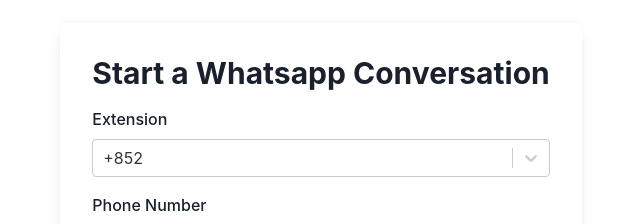
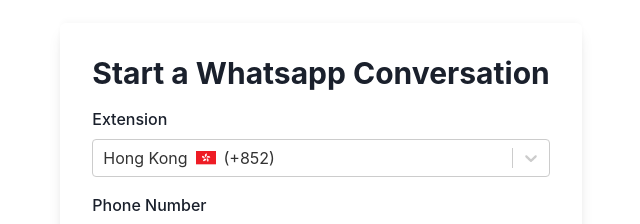
Before and after one commit to andychowhh/whatsapp-conversation-starter, a React (Create React App) app: page / in a window 1280 px wide. Shown: the part 212-436 px from the top of the page, without its empty margins (319-959 px from the left). Built offline with nearby package versions, Linux system fonts and the light colour scheme.

Commit message:
Update UI

```diff
--- a/src/components/DialCodeSelect/DialCodeSelectStyles.ts
+++ b/src/components/DialCodeSelect/DialCodeSelectStyles.ts
@@ -6,8 +6,7 @@ export const colorStyles = {
     minWidth: '110px'
   }),
   menu: (styles: CSSObjectWithLabel) => ({
-    ...styles,
-    width: 'auto'
+    ...styles
   }),
   option: (styles: CSSObjectWithLabel) => {
     return {
--- a/src/components/DialCodeSelect/index.tsx
+++ b/src/components/DialCodeSelect/index.tsx
@@ -29,14 +29,12 @@ interface DialCodeSelectProp {
 
 const { Option, SingleValue } = components;
 
-const IconOption = (props: OptionProps<FormattedCountryCode>) => {
-  const { label, value, dialCode } = props.data;
+const ExtensionLabel = ({ label, value, dialCode }: FormattedCountryCode) => {
   const CountryFlag = hasFlag(value)
     ? CountryFlags[value as keyof typeof CountryFlags]
     : () => <></>;
 
   return (
-    <Option {...props}>
     <HStack data-cy={`select-option-${label}`}>
       <Box whiteSpace="nowrap">{label}</Box>
       <Box w="20px" h="20px" display="flex" alignItems="center">
@@ -44,13 +42,23 @@ const IconOption = (props: OptionProps<FormattedCountryCode>) => {
       </Box>
       <Box>{`(+${dialCode})`}</Box>
     </HStack>
+  );
+};
+
+const IconOption = (props: OptionProps<FormattedCountryCode>) => {
+  return (
+    <Option {...props}>
+      <ExtensionLabel {...props.data} />
     </Option>
   );
 };
 
 const CustomSingleValue = (props: SingleValueProps<FormattedCountryCode>) => {
-  const { dialCode } = props.data;
-  return <SingleValue {...props}>{`+${dialCode}`}</SingleValue>;
+  return (
+    <SingleValue {...props}>
+      <ExtensionLabel {...props.data} />
+    </SingleValue>
+  );
 };
 
 export function DialCodeSelect({ value, onChange }: DialCodeSelectProp) {
```
Also changed, not shown: 2 other files (tests, documents, lock files or other folders). Lines whose indentation alone changed are shown as unchanged.
